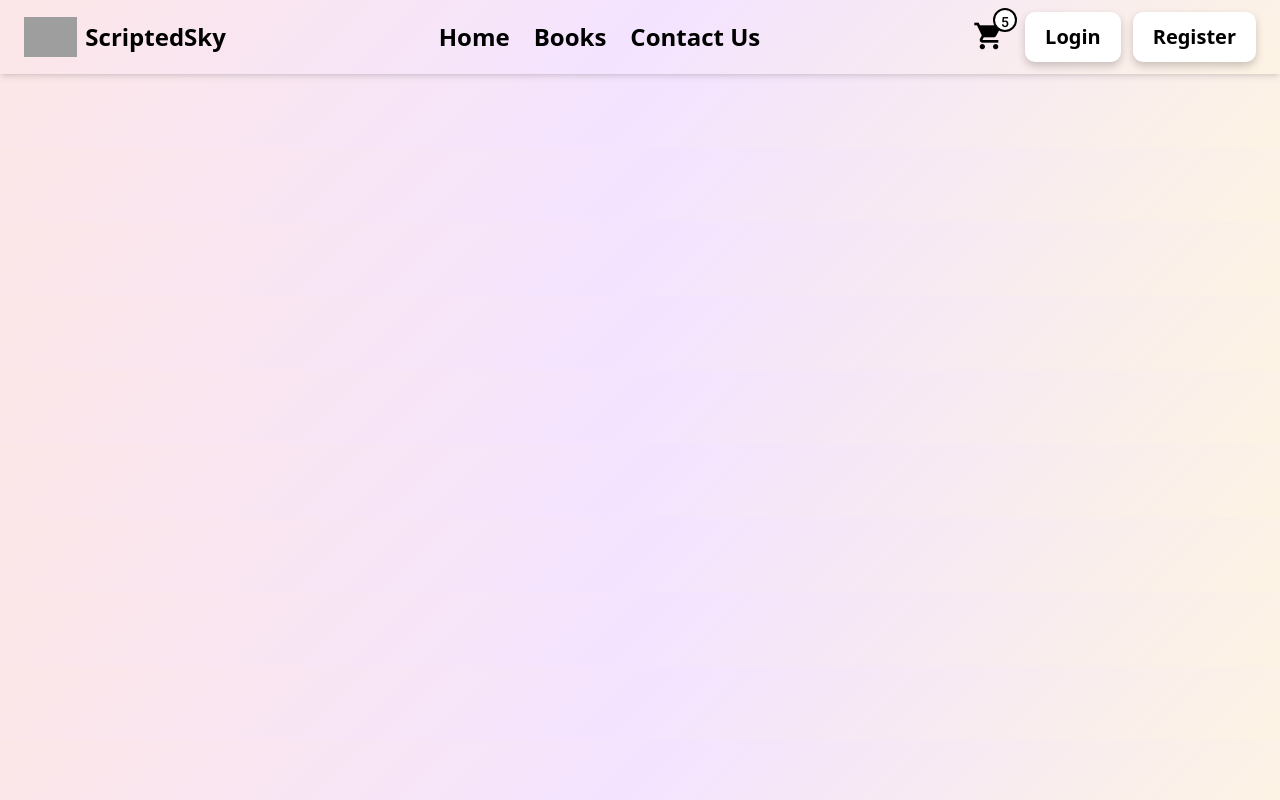
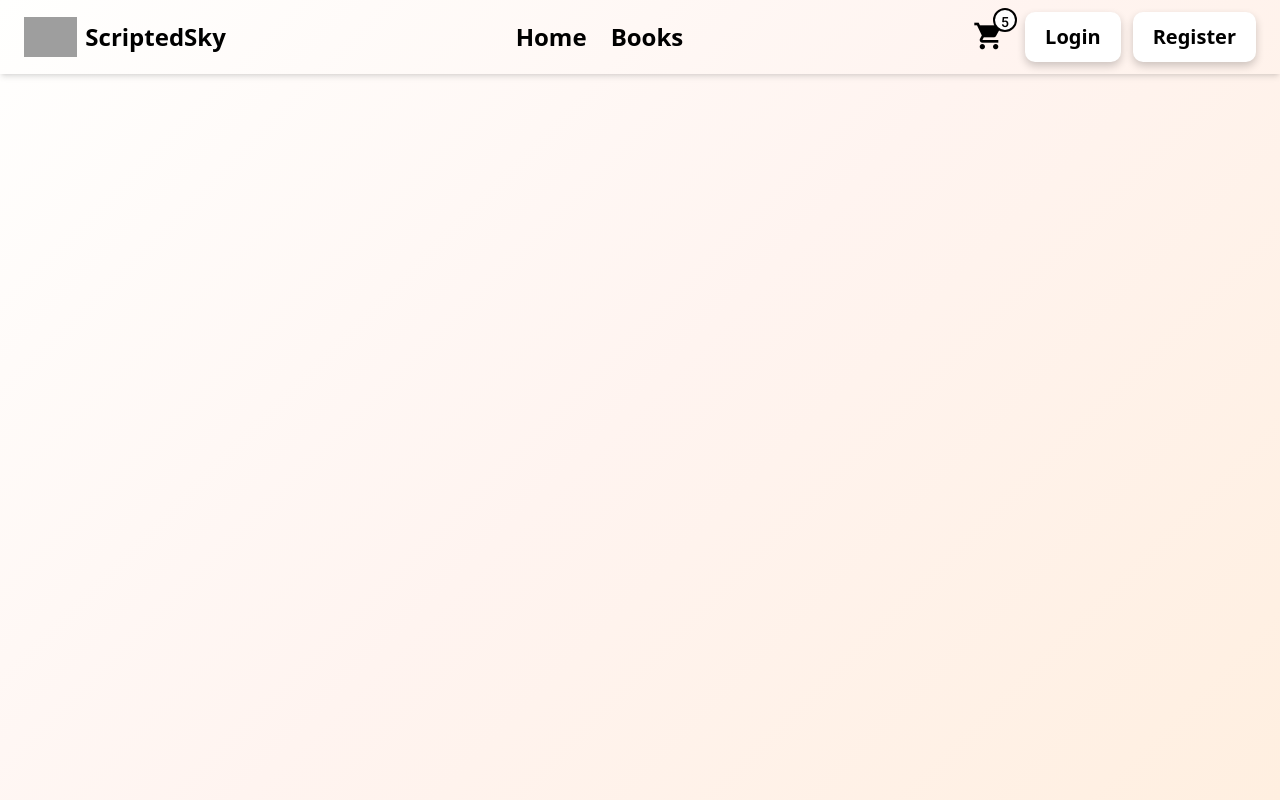
Before and after one commit to AdrianFoxy/ScriptedSky-Client, an Angular app: page / in a window 1280 px wide. Built offline with nearby package versions, Linux system fonts and the light colour scheme; grey boxes are pictures that could not be loaded.

Commit message:
header v2

```diff
--- a/src/app/layout/header/header.component.html
+++ b/src/app/layout/header/header.component.html
@@ -1,14 +1,14 @@
 <header>
   <nav class="shadow-md">
     <div class="container mx-auto px-6 py-3 flex justify-between items-center">
+      <!-- Main menu -->
       <div class="flex items-center">
-        <img src="logo.ico" alt="" class="h-10 w-auto mr-2"> <!-- Измените h-8 на нужный размер -->
+        <img src="logo.ico" alt="" class="h-10 w-auto mr-2">
         <a href="#" class="text-2xl font-bold">ScriptedSky</a>
       </div>
       <nav class="hidden md:flex space-x-6">
         <a href="#" class="nav-item text-2xl font-bold">Home</a>
         <a href="#" class="nav-item text-2xl font-bold">Books</a>
-        <a href="#" class="nav-item text-2xl font-bold">Contact Us</a>
       </nav>
       <div class="hidden md:flex gap-3 align-middle">
         <a matBadge="5" matBadgeSize="large" class="custom-badge mt-2 mr-2">
@@ -21,23 +21,21 @@
 
       <!-- Mobile Menu Button -->
       <div class="mobile-menu md:hidden flex items-center">
-        <button (click)="toggleMenu()" class="text-gray-800 focus:outline-none">
-          <mat-icon>menu</mat-icon>
+        <a matBadge="5" matBadgeSize="large" class="custom-badge mt-2 mr-2">
+          <mat-icon>shopping_cart</mat-icon>
+        </a>
+        <button (click)="toggleMenu()" class="ml-2">
+          <mat-icon>{{ isOpen ? 'close' : 'menu' }}</mat-icon>
         </button>
       </div>
 
     </div>
 
     <!-- Mobile Menu -->
-    <div [class.hidden]="!isOpen" class="md:hidden">
-      <div class="px-2 pt-2 pb-3 space-y-1 sm:px-3">
-        <a href="#" class="block px-3 py-2 rounded-md text-base font-medium text-gray-800 hover:text-gray-600">Home</a>
-        <a href="#" class="block px-3 py-2 rounded-md text-base font-medium text-gray-800 hover:text-gray-600">About</a>
-        <a href="#" class="block px-3 py-2 rounded-md text-base font-medium text-gray-800 hover:text-gray-600">Store</a>
-        <a href="#" class="block px-3 py-2 rounded-md text-base font-medium text-gray-800 hover:text-gray-600">Contact Us</a>
-        <button class="w-full text-left bg-gray-800 text-white px-4 py-2 rounded-md">
-          Buy Book
-        </button>
+    <div [class.hidden]="!isOpen" class="md:hidden container mx-auto px-6 py-3">
+      <div class="flex flex-col items-center space-y-4 px-2 pt-2 pb-3 sm:px-3">
+        <a href="#" class="nav-item text-xl font-bold">Home</a>
+        <a href="#" class="nav-item text-xl font-bold">Books</a>
       </div>
     </div>
 
--- a/src/app/layout/header/header.component.scss
+++ b/src/app/layout/header/header.component.scss
@@ -43,10 +43,10 @@
 }
 
 .nav-item {
-  text-decoration: none; /* Убираем подчеркивание */
-  transition: color 0.3s; /* Плавный переход цвета текста */
+  text-decoration: none;
+  transition: color 0.3s;
 }
 
 .nav-item:hover {
-  color: #a78bfa; /* Цвет текста при наведении */
+  color: #a78bfa;
 }
--- a/src/index.html
+++ b/src/index.html
@@ -1,5 +1,5 @@
 <!doctype html>
-<html lang="en">
+<html lang="en" class="custom-theme">
 <head>
   <meta charset="utf-8">
   <title>ScriptedSky</title>
--- a/src/styles.scss
+++ b/src/styles.scss
@@ -1,7 +1,24 @@
+@use '@angular/material' as mat;
+
 @tailwind base;
 @tailwind components;
 @tailwind utilities;
 
-html {
-  background-image: linear-gradient(135deg, #fce7e7, #f4e3ff, #fdf3e3);
+$customTheme: mat.define-theme();
+
+@include mat.core();
+
+.custom-theme {
+  @include mat.all-component-themes($customTheme);
+
+  // override styles
 }
+
+html, body {
+  height: 100%;
+  margin: 0;
+}
+
+body {
+  background-image: linear-gradient(135deg, #FFFFFE, #FFF4F0, #FFEFE0);
+}
```
